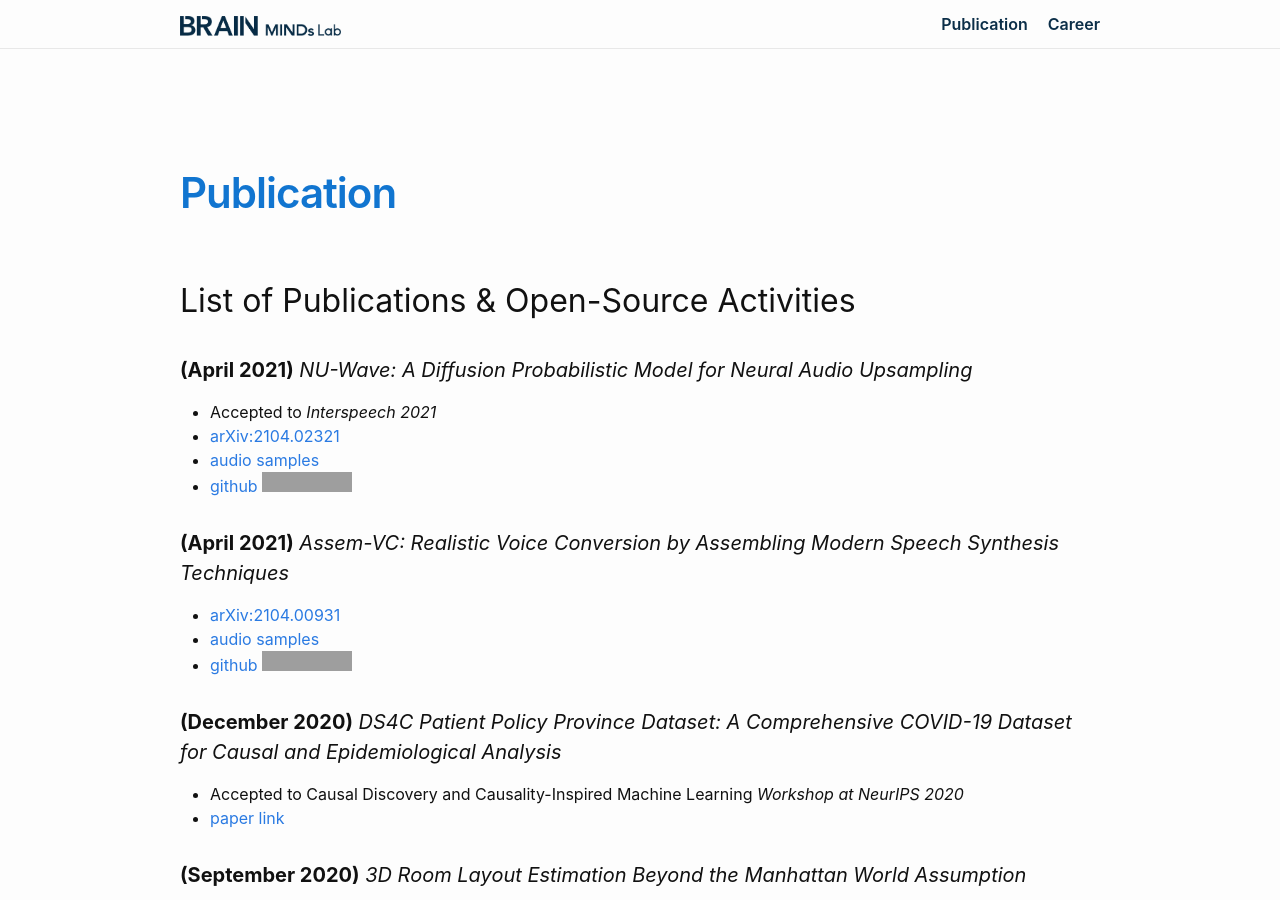
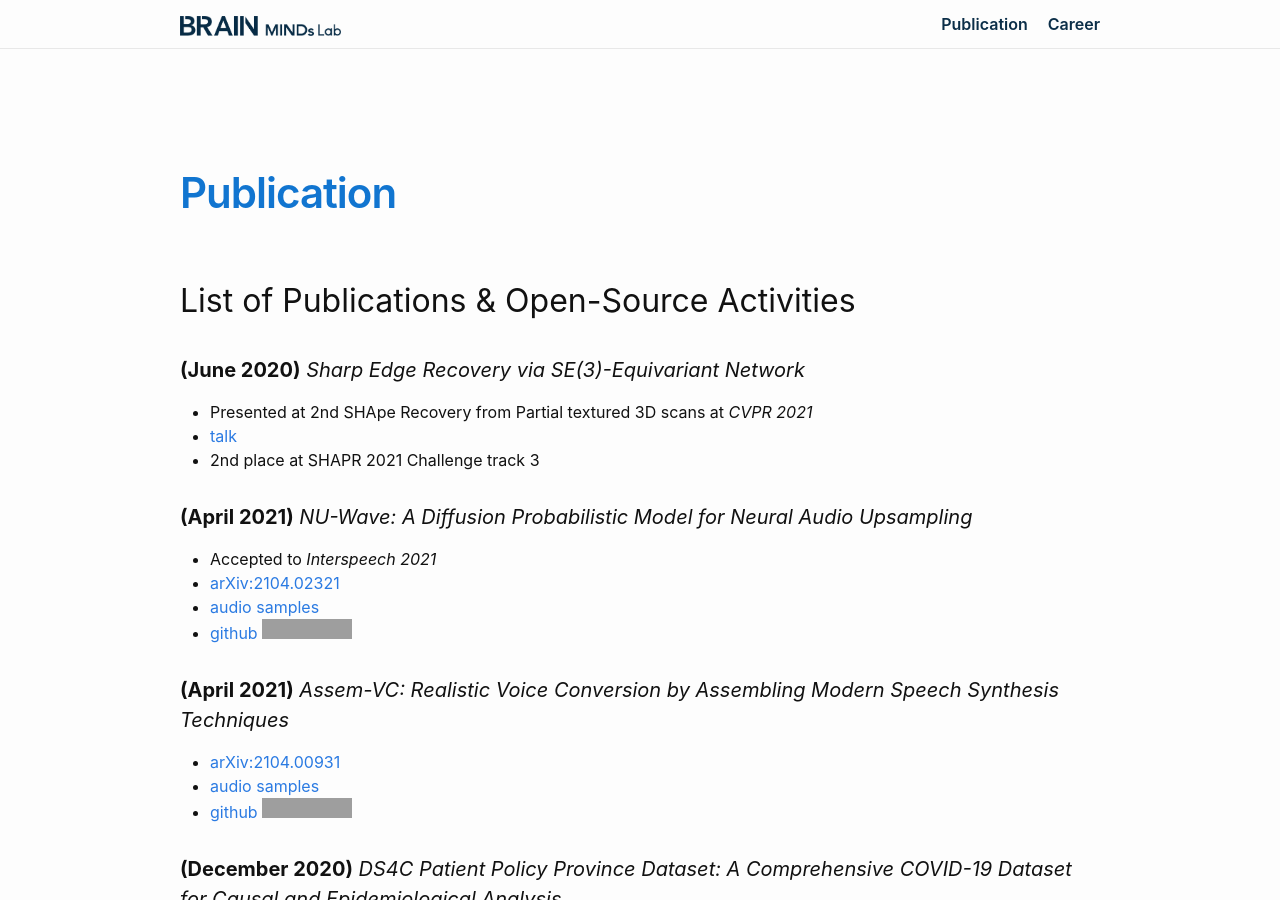
Before and after one commit to maum-ai/maum-ai.github.io, a Jekyll site: the page built from publication.md, in a window 1280 px wide and 900 px high. Built offline with Jekyll 4.4.1, drawn with Linux system fonts in a browser that asks for light colours; some web fonts are replaced; grey boxes are pictures that could not be loaded.

Commit message:
staru presentation added

```diff
--- a/publication.md
+++ b/publication.md
@@ -6,6 +6,11 @@ permalink: /publication/
 
 <!-- ![Minds Lab Logo](assets/mindslab_logo.png) -->
 ## List of Publications & Open-Source Activities
+#### **(June 2020)** _Sharp Edge Recovery via SE(3)-Equivariant Network_
+- Presented at 2nd SHApe Recovery from Partial textured 3D scans at *CVPR 2021*
+- [talk](https://youtu.be/UVYQzQ-mH1w?t=9231)
+- 2nd place at SHAPR 2021 Challenge track 3
+
 #### **(April 2021)** _NU-Wave: A Diffusion Probabilistic Model for Neural Audio Upsampling_
 - Accepted to *Interspeech 2021*
 - [arXiv:2104.02321](https://arxiv.org/abs/2104.02321)
```
